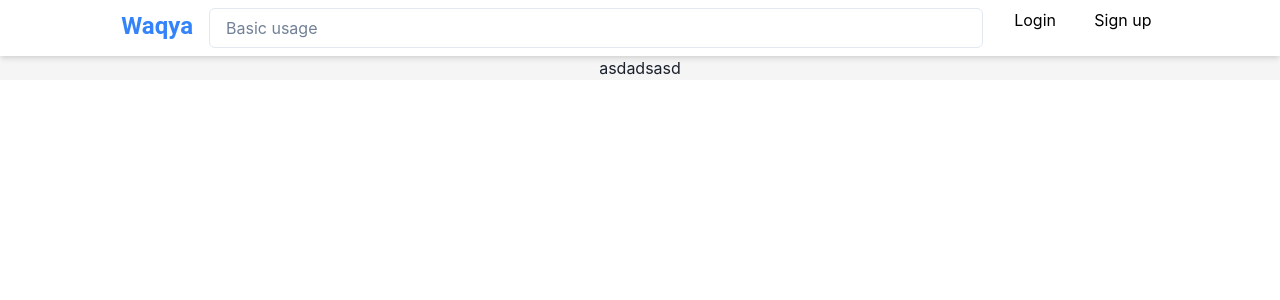
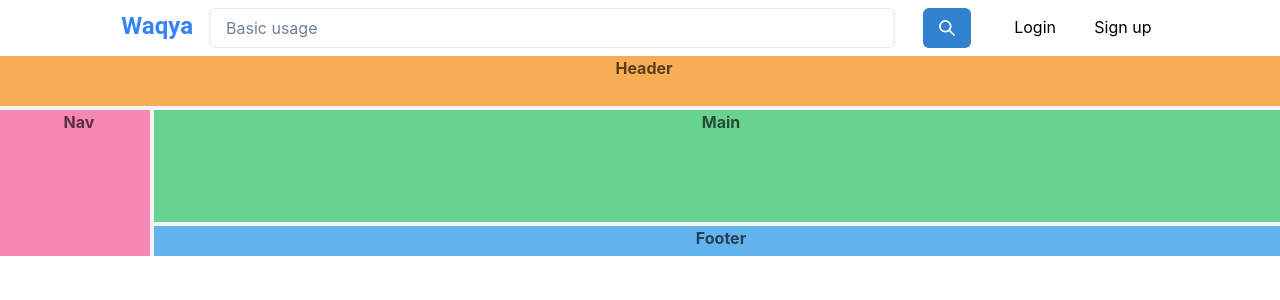
Before and after one commit to eluqm/IS-3group1, a React (Vite) app in the folder frontend/: page / in a window 1280 px wide. Shown: the top 300 px of the page. Built offline with nearby package versions, Linux system fonts and the light colour scheme.

Commit message:
Frontend

```diff
--- a/frontend/package.json
+++ b/frontend/package.json
@@ -8,6 +8,7 @@
     "preview": "vite preview"
   },
   "dependencies": {
+    "@chakra-ui/icons": "^2.0.2",
     "@chakra-ui/react": "^2.2.1",
     "@emotion/react": "^11.9.3",
     "@emotion/styled": "^11.9.3",
--- a/frontend/src/App.tsx
+++ b/frontend/src/App.tsx
@@ -1,4 +1,5 @@
 import { useState } from 'react'
+import { Grid, GridItem } from '@chakra-ui/react'
 import logo from './logo.svg'
 import './App.css'
 
@@ -14,9 +15,31 @@ function App() {
   return (
     <Box className="App" bg='#f5f5f5'>
       <Header/>
-      <div>
-        asdadsasd
-      </div>
+      <Grid
+
+        templateAreas={`"header header"
+                        "nav main"
+                        "nav footer"`}
+        gridTemplateRows={'50px 1fr 30px'}
+        gridTemplateColumns={'150px 1fr'}
+        h='200px'
+        gap='1'
+        color='blackAlpha.700'
+        fontWeight='bold'
+      >
+        <GridItem pl='2' bg='orange.300' area={'header'}>
+          Header
+        </GridItem>
+        <GridItem pl='2' bg='pink.300' area={'nav'}>
+          Nav
+        </GridItem>
+        <GridItem pl='2' bg='green.300' area={'main'}>
+          Main
+        </GridItem>
+        <GridItem pl='2' bg='blue.300' area={'footer'}>
+          Footer
+        </GridItem>
+      </Grid>
     </Box>
   )
 }
--- a/frontend/src/components/Header.tsx
+++ b/frontend/src/components/Header.tsx
@@ -5,8 +5,11 @@ import {
     Spacer,
     Grid,
     GridItem,
-    Input
+    Input,
+    Button
 } from '@chakra-ui/react'
+import { SearchIcon } from '@chakra-ui/icons'
+
 import './Header.css'
 
 const Header = () => {
@@ -18,13 +21,16 @@ const Header = () => {
                         Waqya
                    </p>
                 </GridItem>
-                <GridItem colSpan={9} p='2'>
-                    <Input placeholder='Basic usage' />
+                <GridItem colSpan={8} p='2'>
+                    <Input placeholder='Basic usage' color={'cyan.500'} />
                 </GridItem>
-                <GridItem p='2'>
+                <GridItem pl='0.1' pt='2'>
+                    <Button colorScheme='blue'><SearchIcon/></Button>
+                </GridItem>
+                <GridItem p='1'pt='15'>
                     Login
                 </GridItem>
-                <GridItem p='2'>
+                <GridItem p='2' pt='15'>
                     Sign up
                 </GridItem>
             </Grid>
```
Also changed, not shown: 1 other file (tests, documents, lock files or other folders).
